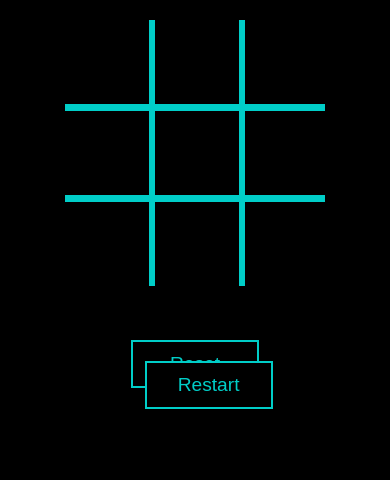
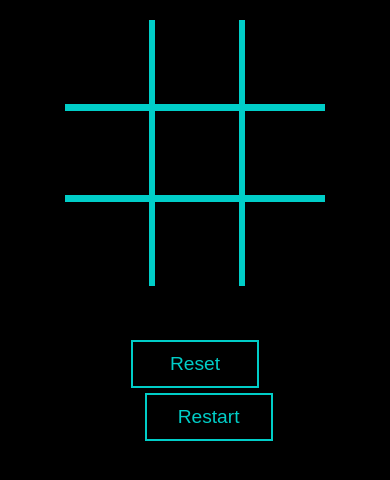
Before and after one commit to Manoj-kumar-ponnana/TIC-TAC-TOE, a plain HTML site: page index.html in a window 390 px wide. Shown: the part 298-778 px from the top of the page. Drawn offline with Linux system fonts and the light colour scheme.

Commit message:
Update style-2.css

```diff
--- a/style.css
+++ b/style.css
@@ -97,7 +97,7 @@ h2{
     }
     #btn2{
         position: absolute;
-        bottom: -26rem;
+        bottom: -28rem;
         right: 26vw;
     }
     h2{
```
